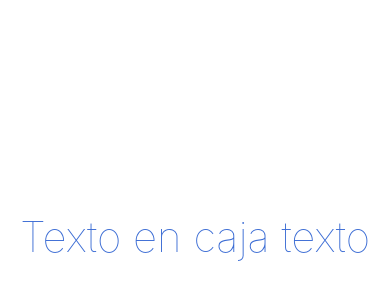
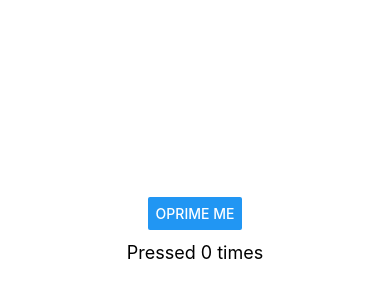
Before and after one commit to krlzjmnz/segundo-proyecto, a React Native app: screen / in a window 390 px wide. Shown: the part 186-486 px from the top of the page. Built offline with nearby package versions, Linux system fonts and the light colour scheme.

Commit message:
boton en react

```diff
--- a/App.js
+++ b/App.js
@@ -1,27 +1,31 @@
-import React from 'react'
-import {StyleSheet, View, Text} from 'react-native'
+import React, {useState} from 'react'
+import {Button, StyleSheet, Text, View} from 'react-native'
 
-export default function App() {
-  return(
+export default function App(){
+    const [count, setCount] =useState(0)
+
+    return (
         <View style={styles.container}>
-          <Text style={styles.text}>Texto en caja texto</Text>
+            <Button
+                title={'Oprime me'}
+                onPress={()=>{
+                    setCount(count+1)
+                }}
+            />
+            <Text style={styles.text}>{`Pressed ${count} times`}</Text>
         </View>
-
     )
 }
 
 const styles=StyleSheet.create({
     container:{
-    flex: 1,
-    backgroundColor: 'white',
-    alignItems:'center',
+        flex:1,
+        alignItems: 'center',
         justifyContent:'center',
     },
     text:{
-    color: 'rgb(59,108,212)',
-    fontSize: 42,
-    fontWeight: '100',
-    textAlign: 'center',
+        fontSize: 18,
+        padding:12,
     },
 
 })
```
Lines whose indentation alone changed are shown as unchanged.
